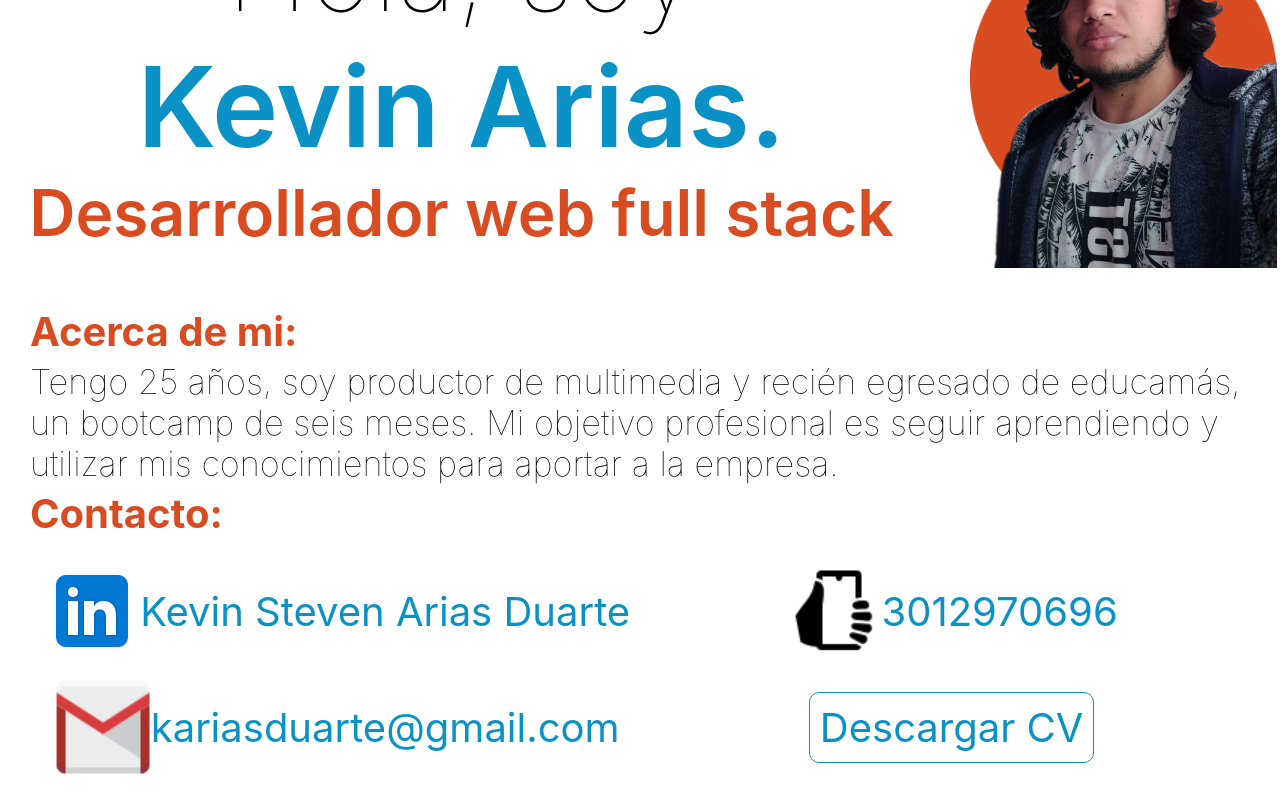
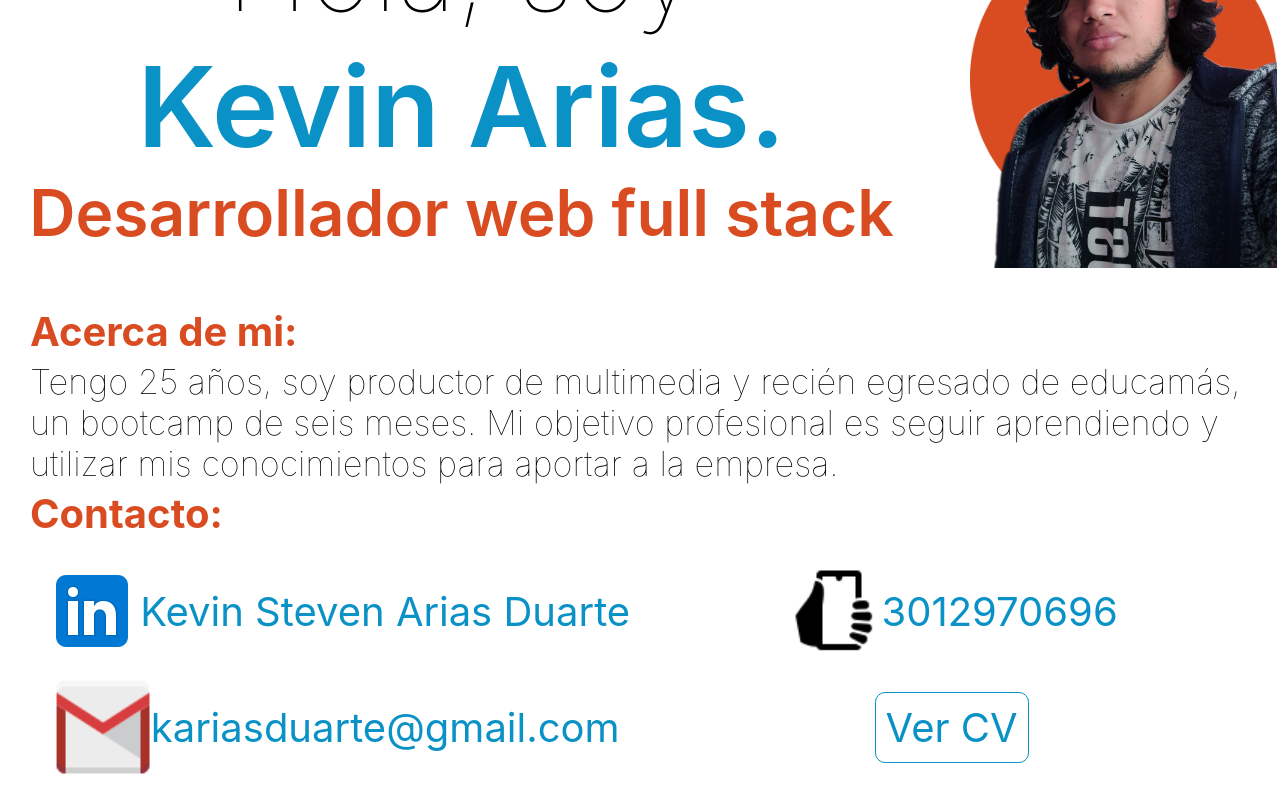
Before and after one commit to kevinarias2210/portafolio, a React (Create React App) app: page / in a window 1280 px wide. Shown: the part 327-1127 px from the top of the page. Built offline with nearby package versions, Linux system fonts and the light colour scheme.

Commit message:
CV al drive

```diff
--- a/src/Componentes/Container/aside/Aside.jsx
+++ b/src/Componentes/Container/aside/Aside.jsx
@@ -3,7 +3,6 @@
 import linkedIn from './img/linkedin.png';
 import phone from './img/phone.png';
 import gmail from './img/gmail.png';
-import CV from './img/CV.pdf';
 
 export function Aside(){
     return(
@@ -35,7 +34,7 @@
                             <p className="aside__container--p">kariasduarte@gmail.com</p>
                         </div>
                         <div className="aside__container--download">
-                            <a download="CV" href={CV} className="aside__container--button">Descargar CV</a>
+                            <a href="https://drive.google.com/file/d/1E3ILD43IBRfSv3Gjqf0Jt8zK1kYGHHJN/view?usp=sharing" target="_blank" rel="noreferrer" className="aside__container--button">Ver CV</a>
                         </div>
                     </div>
                 </div>
```
